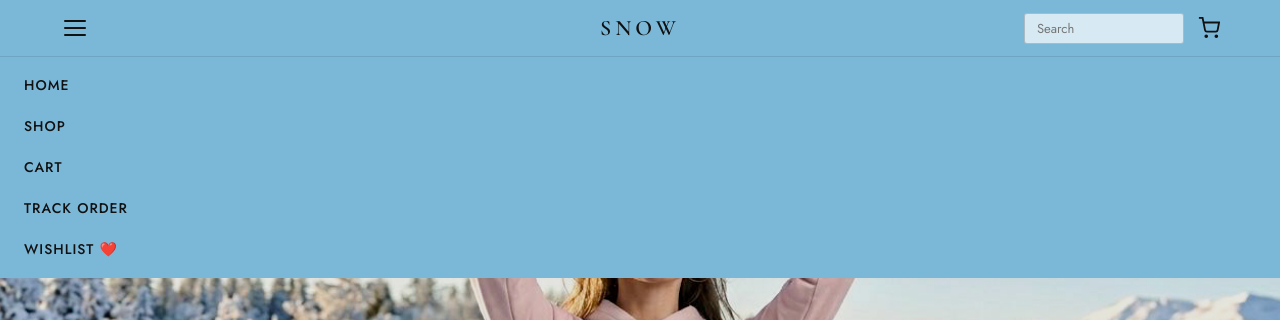
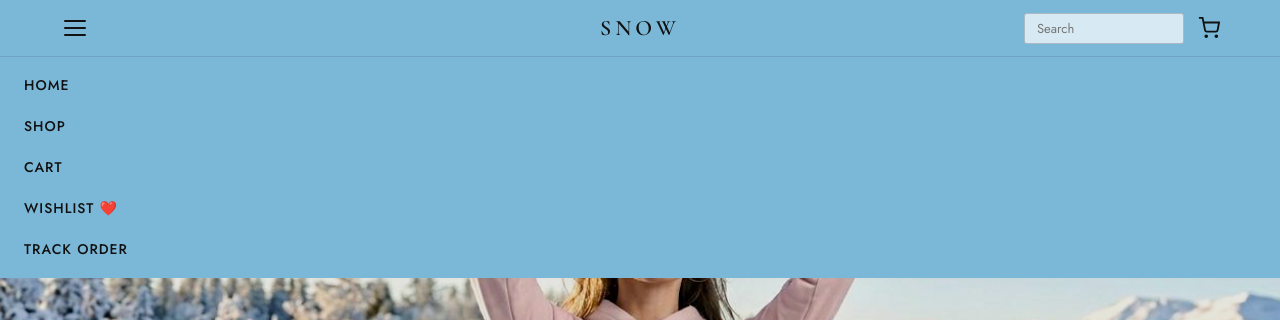
Before and after one commit to omargamal-1/clothing-store-main--3-, a React (Create React App) app in the folder clothing-store-main/12thProject_clothing_store-main/: page / in a window 1280 px wide. Both pictures are taken after a click on the button "Menu". Shown: the top 320 px of the page. Built offline with nearby package versions, Linux system fonts and the light colour scheme.

Commit message:
more updated navbar

```diff
--- a/clothing-store-main/12thProject_clothing_store-main/src/components/Navbar.js
+++ b/clothing-store-main/12thProject_clothing_store-main/src/components/Navbar.js
@@ -61,8 +61,8 @@ export default function Navbar() {
           <Link to="/" onClick={() => setMenuOpen(false)}>Home</Link>
           <Link to="/shop" onClick={() => setMenuOpen(false)}>Shop</Link>
           <Link to="/cart" onClick={() => setMenuOpen(false)}>Cart</Link>
+          <Link to="/wishlist">Wishlist ❤️</Link>
           <Link to="/order-tracking" className="navbar-link">Track Order</Link>
-          <Link to="/wishlist">Wishlist ❤️</Link>
         </div>
       )}
     </nav>
```
